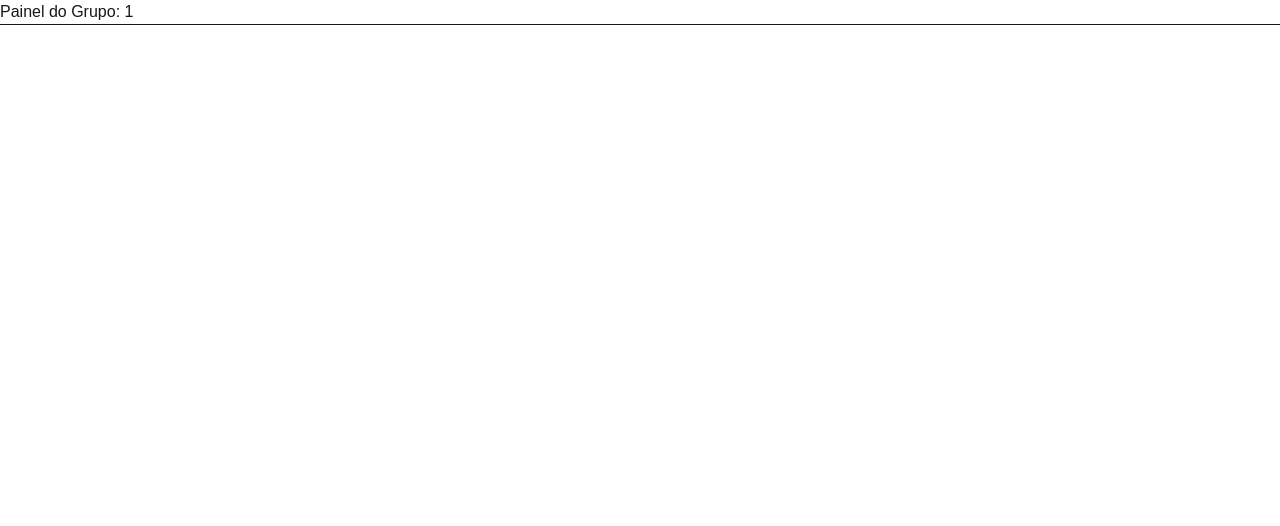
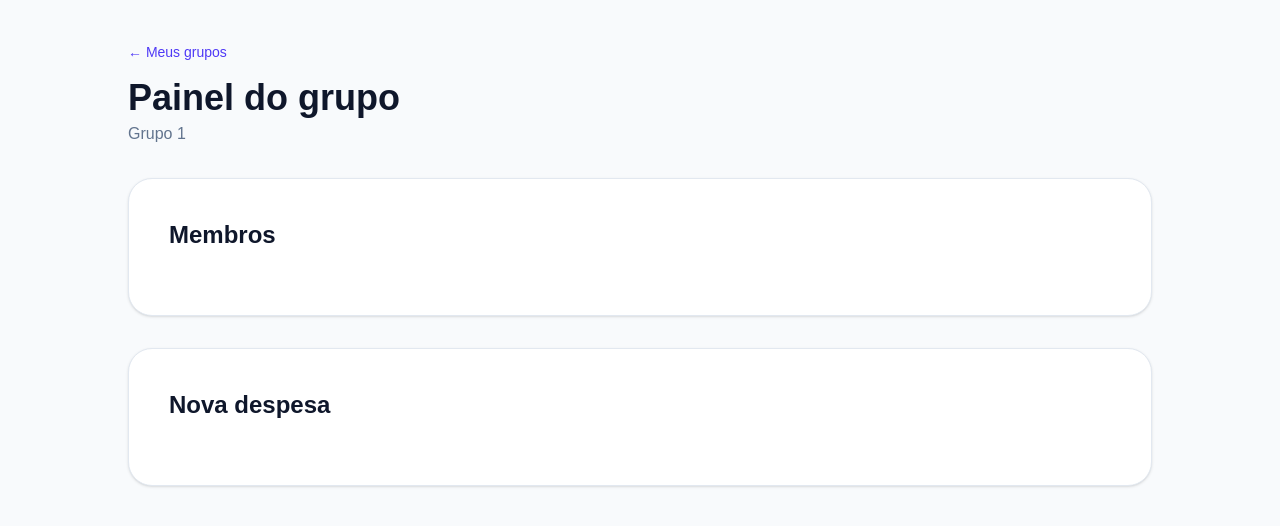
Before and after one commit to C14-Inatel-2026-2/projeto_rateio_frontend, a Next.js app: page /grupos/1 in a window 1280 px wide. Shown: the top 526 px of the page. Built offline with nearby package versions, Linux system fonts and the light colour scheme; no server answers.

Commit message:
feat: estiliza painel do grupo e corrige props do formulário de despesa

```diff
--- a/src/app/grupos/[groupId]/page.tsx
+++ b/src/app/grupos/[groupId]/page.tsx
@@ -1,3 +1,4 @@
+import Link from "next/link"
 import MemberManager from "../MemberManager"
 import ExpenseForm from "../ExpenseForm"
 import type { MembroGrupo } from "@/src/services/grupoService"
@@ -17,14 +18,26 @@ export default async function GroupDashboardPage({
     ]
 
     return (
-        <main>
-            <h1>Painel do Grupo: {groupId}</h1>
-            <MemberManager
-                groupId={groupId}
-                initialMembers={membrosIniciais}
-            />
-            <hr />
-            <ExpenseForm membrosDoGrupo={membrosIniciais.map((m) => m.nome)} />
+        <main className="min-h-screen bg-slate-50 px-6 py-10">
+            <div className="mx-auto w-full max-w-5xl space-y-8">
+                <div>
+                    <Link href="/grupos" className="mb-4 inline-block text-sm font-medium text-indigo-600 hover:text-indigo-700">
+                        ← Meus grupos
+                    </Link>
+                    <h1 className="text-4xl font-semibold text-slate-900">Painel do grupo</h1>
+                    <p className="mt-1 text-base text-slate-500">Grupo {groupId}</p>
+                </div>
+
+                <section className="rounded-3xl border border-slate-200 bg-white p-10 shadow-sm">
+                    <h2 className="mb-6 text-2xl font-semibold text-slate-900">Membros</h2>
+                    <MemberManager groupId={groupId} initialMembers={membrosIniciais} />
+                </section>
+
+                <section className="rounded-3xl border border-slate-200 bg-white p-10 shadow-sm">
+                    <h2 className="mb-6 text-2xl font-semibold text-slate-900">Nova despesa</h2>
+                    <ExpenseForm groupId={groupId} membrosDoGrupo={membrosIniciais} />
+                </section>
+            </div>
         </main>
     )
 }
```
